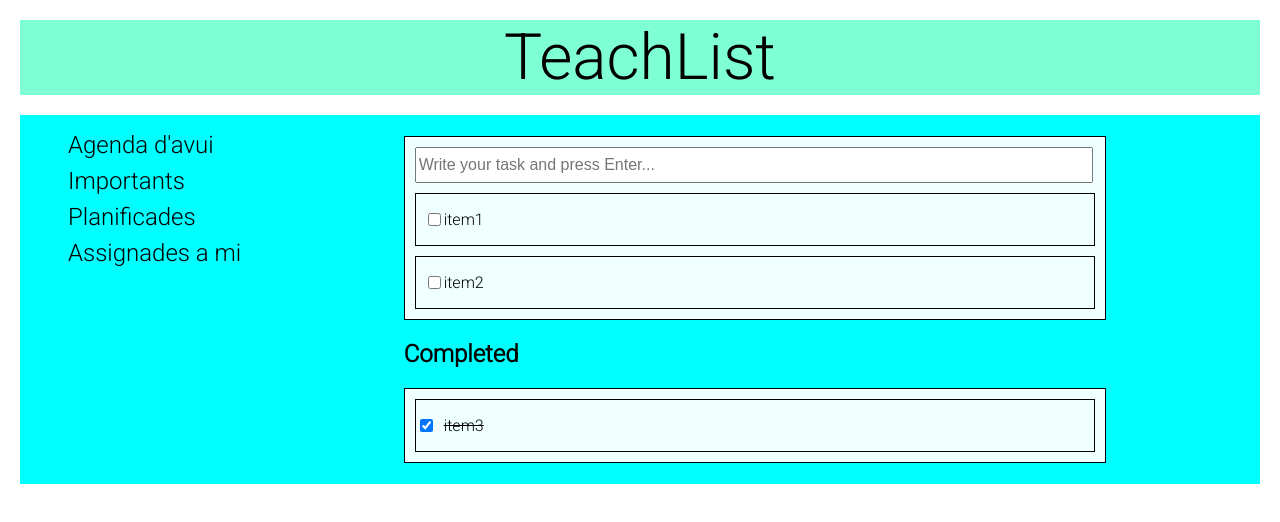
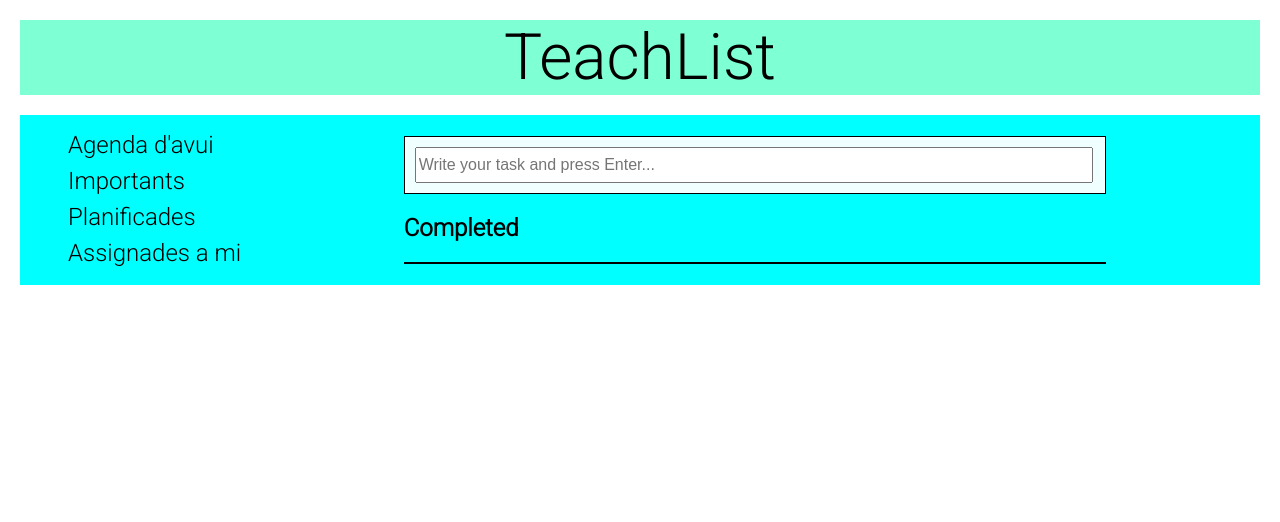
Before and after one commit to jordicido/jordicido.github.io, a plain HTML site: page index.html in a window 1280 px wide. Drawn offline with Linux system fonts and the light colour scheme.

Commit message:
production based

```diff
--- a/index.html
+++ b/index.html
@@ -28,21 +28,9 @@
             <div class="list">
                 <ul id="todo-list">
                     <input id="input-task" type="text" placeholder="Write your task and press Enter..." onkeypress="addTask(event);" />
-                    <li id="item1" class="todo-item" onclick="changeCheckState()">
-                        <input type="checkbox" />
-                        <p>item1</p>
-                    </li>
-                    <li id="item2" class="todo-item" onclick="changeCheckState()" >
-                        <input type="checkbox" />
-                        <p>item2</p>
-                    </li>
                 </ul>
                 <h2>Completed</h2>
                 <ul id="done-list">
-                    <li id="item3" class="done-item" onclick="changeCheckState()" >
-                        <input type="checkbox" checked />
-                        <p>item3</p>
-                    </li>
                 </ul>
             </div>
             <div class="detail"></div>
```
